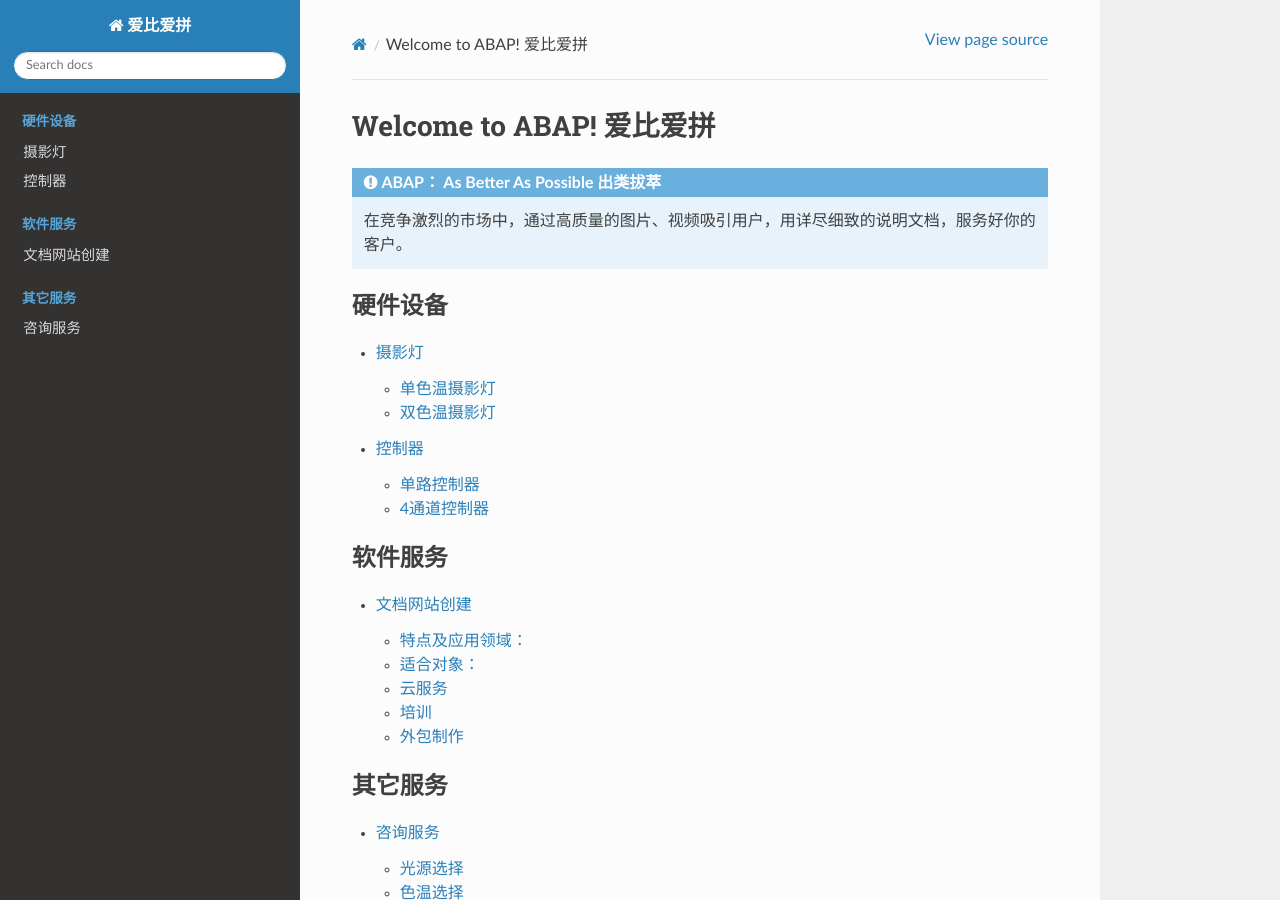
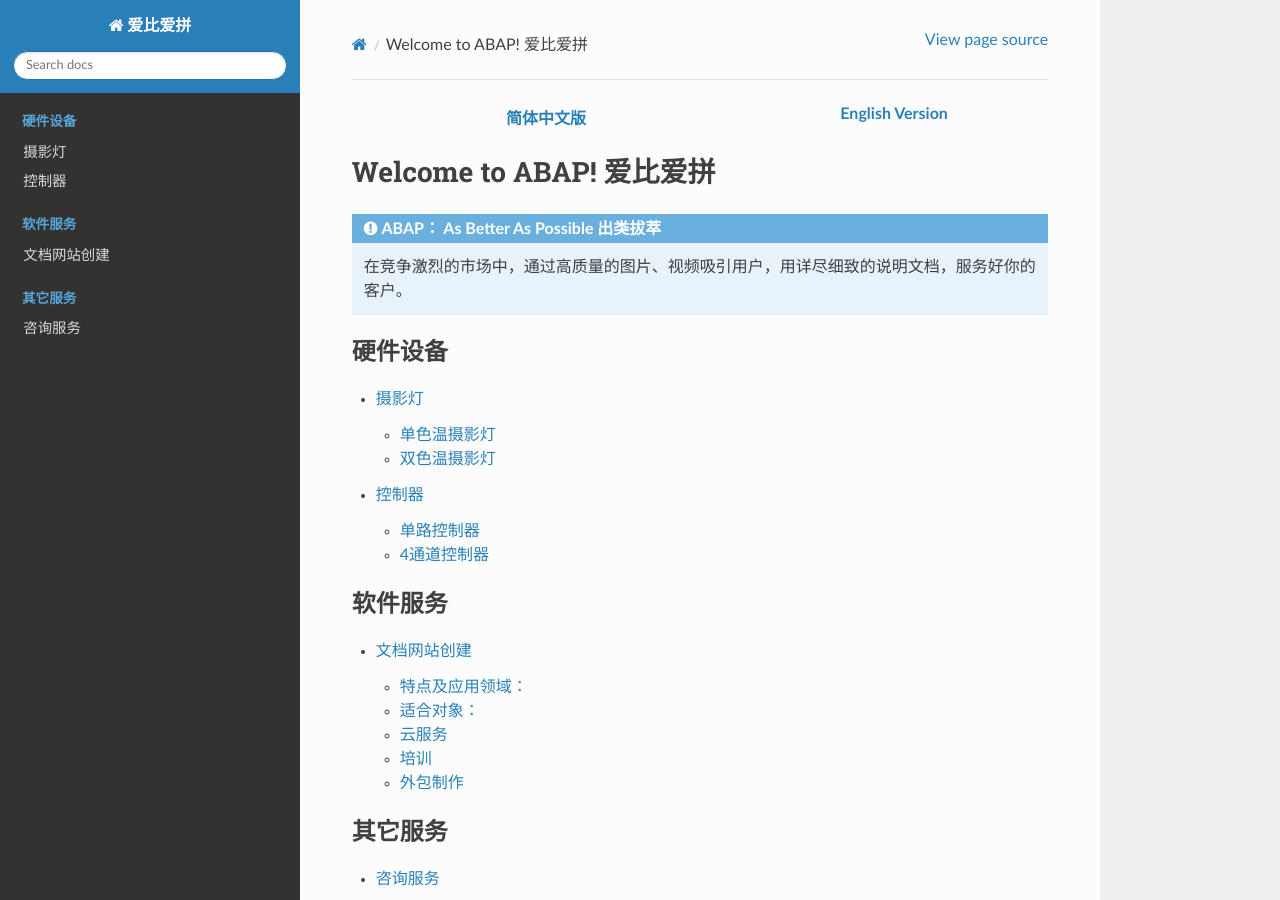
Before and after one commit to paultang/abapweb, a Sphinx documentation site: the page built from source/index.rst, in a window 1280 px wide and 900 px high. Built offline with Sphinx 7.4.7 and the Read the Docs theme 2.0.0, drawn with Linux system fonts in a browser that asks for light colours.

Commit message:
Update index.rst

```diff
--- a/source/index.rst
+++ b/source/index.rst
@@ -2,6 +2,21 @@
    sphinx-quickstart on Wed Aug  5 08:38:07 2020.
    You can adapt this file completely to your liking, but it should at least
    contain the root `toctree` directive.
+
+.. raw:: html
+
+    <table style="width: 100%; margin: 20px 20px">
+        <tbody witth=100%>
+        <tr>
+            <td width=33% style="text-align: center">
+                <b><a href="/zh_CN/latest/">简体中文版</a></b>
+            </td>
+            <td width=33% style="text-align: center">
+                <b><a href="/en/latest/">English Version</a></b>
+            </td>
+        </tr>
+        </tbody>
+    </table>
 
 =========================
 Welcome to ABAP! 爱比爱拼
```
